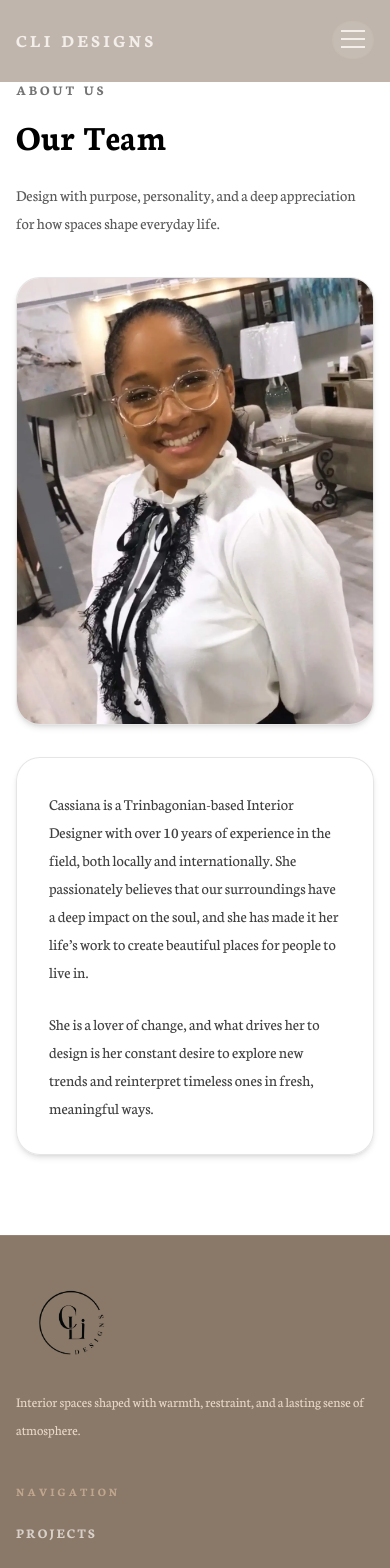
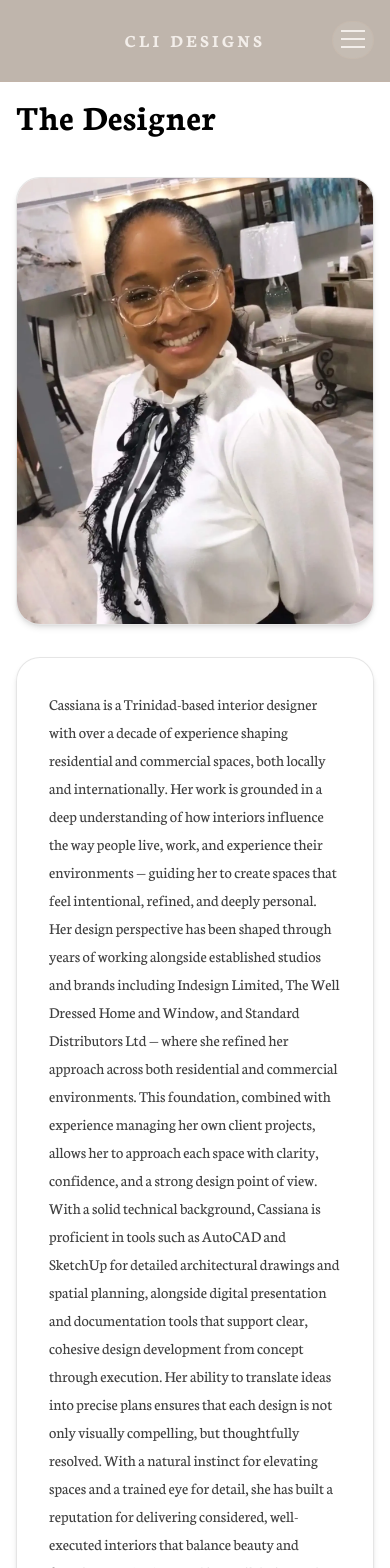
Before and after one commit to blackspidertechllc/CLI-Designs, a React (Vite) app: page /about in a window 390 px wide. Shown: the top 1568 px of the page. Built offline with nearby package versions, Linux system fonts and the light colour scheme.

Commit message:
updates to change mobile nav layout with centered text also updates to text on about me page

```diff
--- a/src/components/Navbar.jsx
+++ b/src/components/Navbar.jsx
@@ -29,7 +29,7 @@ export default function Navbar() {
 
   return (
     <nav className="fixed left-0 top-0 z-50 w-full border-b border-[#CEB199]/20 bg-[#8A7969]/55 backdrop-blur-md">
-      <div className="mx-auto flex h-20 max-w-7xl items-center justify-between px-4 sm:px-6 lg:px-12">
+      <div className="mx-auto flex h-20 max-w-7xl items-center justify-center px-4 sm:px-6 md:justify-between lg:px-12">
         <NavLink
           to="/"
           end
@@ -62,7 +62,7 @@ export default function Navbar() {
         {/* Mobile toggle */}
         <button
           type="button"
-          className="inline-flex items-center justify-center rounded-full border border-[#CEB199]/20 bg-[#F3EEEA]/10 p-2 text-[#F3EEEA] transition duration-300 hover:bg-[#F3EEEA]/20 md:hidden"
+          className="absolute right-4 inline-flex items-center justify-center rounded-full border border-[#CEB199]/20 bg-[#F3EEEA]/10 p-2 text-[#F3EEEA] transition duration-300 hover:bg-[#F3EEEA]/20 md:hidden sm:right-6"
           aria-label={
             menuOpen ? "Close navigation menu" : "Open navigation menu"
           }
@@ -102,7 +102,7 @@ export default function Navbar() {
           menuOpen ? "max-h-96 opacity-100" : "max-h-0 opacity-0",
         ].join(" ")}
       >
-        <div className="mx-auto flex max-w-7xl flex-col gap-2 px-4 py-4 sm:px-6">
+        <div className="mx-auto flex max-w-7xl flex-col items-center gap-2 px-4 py-4 sm:px-6">
           {navLinks.map((link) => (
             <NavLink
               key={link.to}
--- a/src/pages/About.jsx
+++ b/src/pages/About.jsx
@@ -8,18 +8,18 @@ export default function About() {
       <div className="mx-auto max-w-7xl px-4 sm:px-6 lg:px-12">
         <div className="grid grid-cols-1 gap-10 md:grid-cols-[0.9fr_1.1fr] md:items-center md:gap-12 lg:gap-16">
           <div>
-            <p className="font-brand text-sm font-semibold uppercase tracking-[0.2em] text-text-black/55">
+            {/* <p className="font-brand text-sm font-semibold uppercase tracking-[0.2em] text-text-black/55">
               About Us
-            </p>
+            </p> */}
 
             <h1 className="mt-4 font-brand text-4xl font-bold leading-[1.15] text-text-black sm:text-5xl lg:text-6xl">
-              Our Team
+              The Designer
             </h1>
 
-            <p className="mt-6 max-w-sm font-brand text-base leading-7 text-text-black/65 sm:text-lg">
+            {/* <p className="mt-6 max-w-sm font-brand text-base leading-7 text-text-black/65 sm:text-lg">
               Design with purpose, personality, and a deep appreciation for how
               spaces shape everyday life.
-            </p>
+            </p> */}
           </div>
 
           <div className="flex flex-col gap-8">
@@ -33,18 +33,47 @@ export default function About() {
 
             <div className="rounded-3xl border border-black/10 bg-brand-white/95 p-8 shadow-md transition-shadow hover:shadow-lg sm:p-10">
               <p className="font-brand text-base leading-7 text-text-black/75 sm:text-lg">
-                Cassiana is a Trinbagonian-based Interior Designer with over 10
-                years of experience in the field, both locally and
-                internationally. She passionately believes that our surroundings
-                have a deep impact on the soul, and she has made it her life’s
-                work to create beautiful places for people to live in.
+                Cassiana is a Trinidad-based interior designer with over a
+                decade of experience shaping residential and commercial spaces,
+                both locally and internationally. Her work is grounded in a deep
+                understanding of how interiors influence the way people live,
+                work, and experience their environments — guiding her to create
+                spaces that feel intentional, refined, and deeply personal. Her
+                design perspective has been shaped through years of working
+                alongside established studios and brands including Indesign
+                Limited, The Well Dressed Home and Window, and Standard
+                Distributors Ltd — where she refined her approach across both
+                residential and commercial environments. This foundation,
+                combined with experience managing her own client projects,
+                allows her to approach each space with clarity, confidence, and
+                a strong design point of view. With a solid technical
+                background, Cassiana is proficient in tools such as AutoCAD and
+                SketchUp for detailed architectural drawings and spatial
+                planning, alongside digital presentation and documentation tools
+                that support clear, cohesive design development from concept
+                through execution. Her ability to translate ideas into precise
+                plans ensures that each design is not only visually compelling,
+                but thoughtfully resolved. With a natural instinct for elevating
+                spaces and a trained eye for detail, she has built a reputation
+                for delivering considered, well-executed interiors that balance
+                beauty and function. Her background in retail design and
+                merchandising further informs her ability to curate environments
+                that are both visually striking and intuitive in how they flow
+                and are experienced. Constantly evolving, she draws inspiration
+                from both emerging trends and timeless design principles —
+                reinterpreting them in ways that feel fresh, relevant, and
+                enduring. Her process is collaborative and considered, rooted in
+                clear communication and a genuine understanding of each client’s
+                lifestyle. Each project is approached with intention and care —
+                resulting in spaces that not only look exceptional, but feel
+                effortless to live in.
               </p>
 
-              <p className="mt-6 font-brand text-base leading-7 text-text-black/75 sm:text-lg">
+              {/* <p className="mt-6 font-brand text-base leading-7 text-text-black/75 sm:text-lg">
                 She is a lover of change, and what drives her to design is her
                 constant desire to explore new trends and reinterpret timeless
                 ones in fresh, meaningful ways.
-              </p>
+              </p> */}
             </div>
           </div>
         </div>
```
